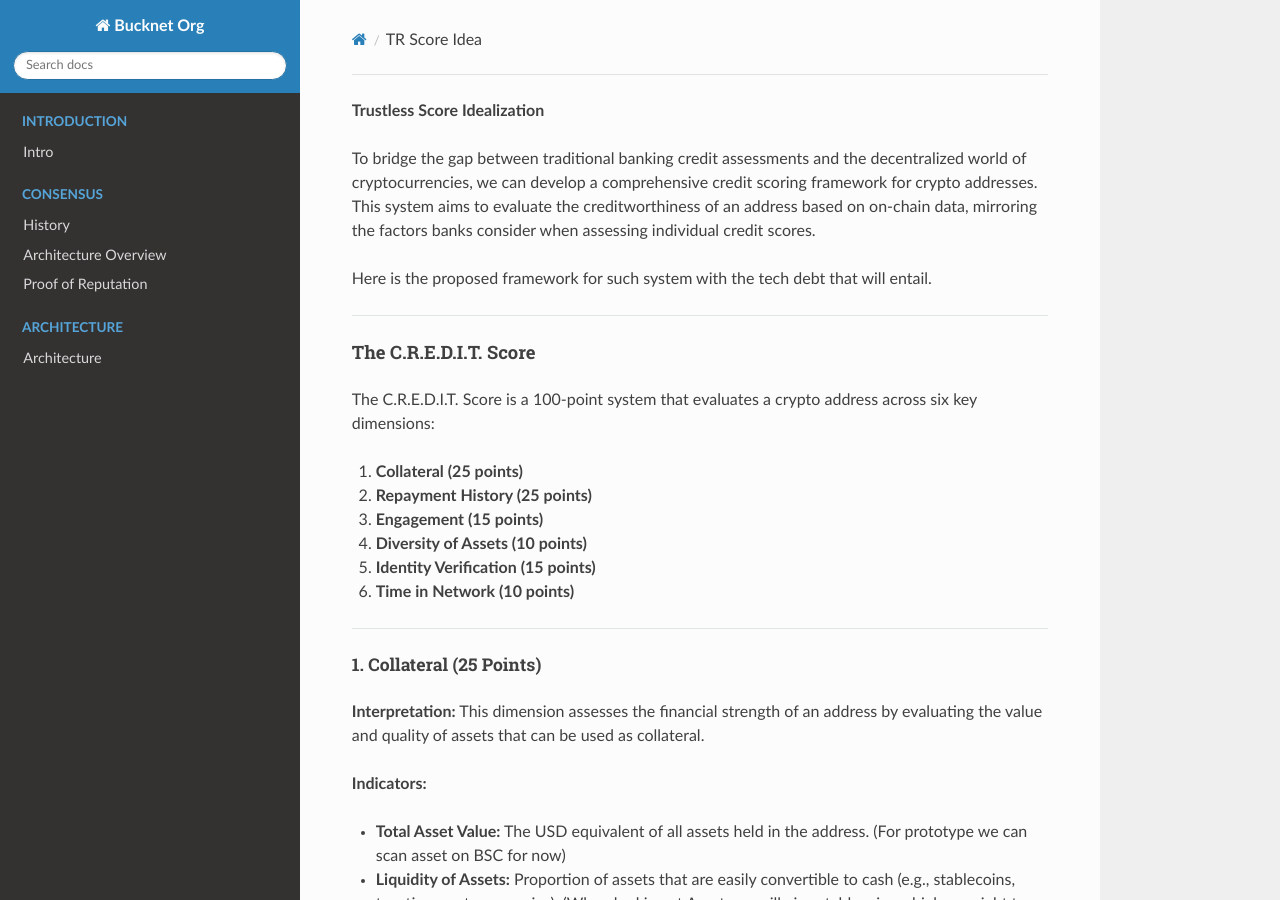
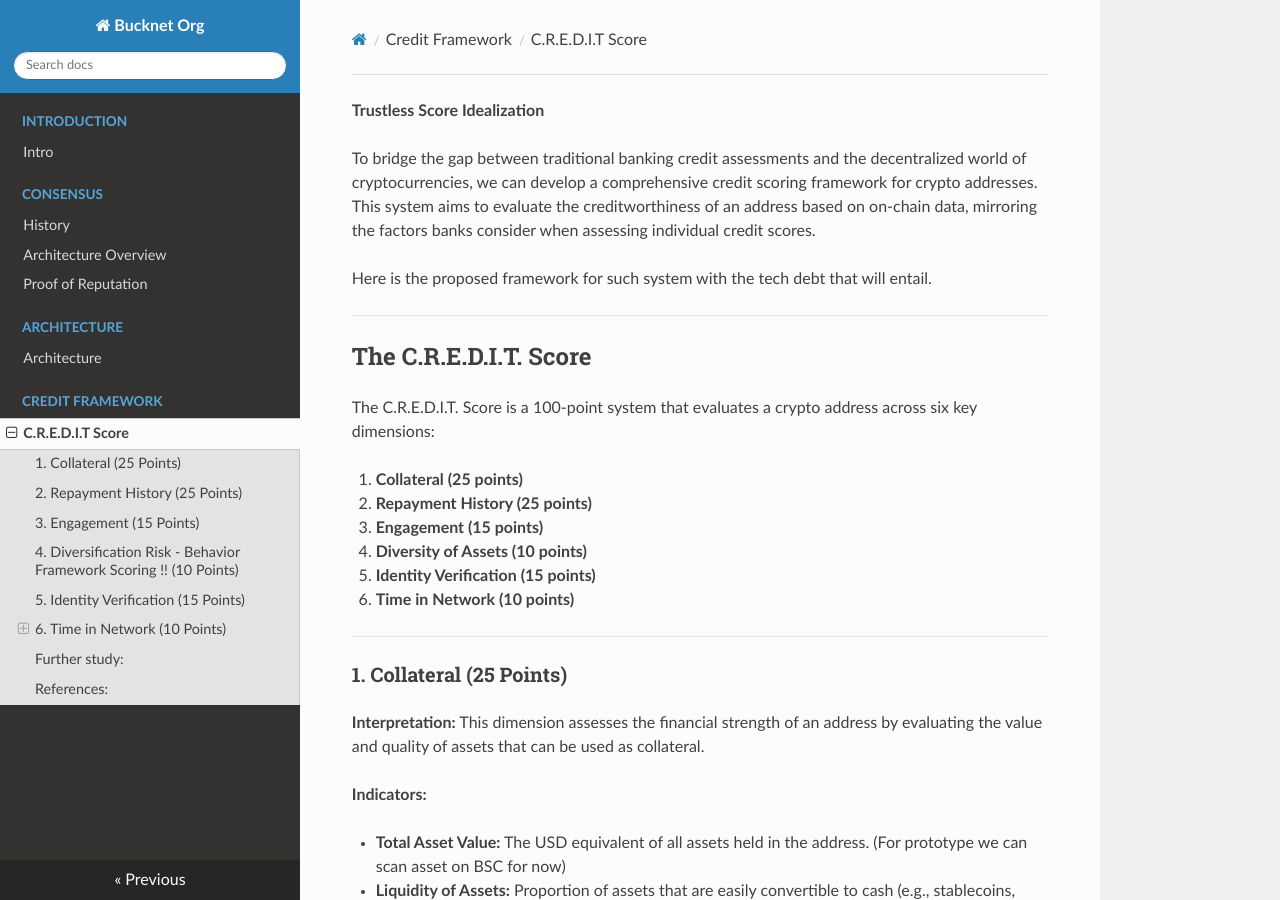
Before and after one commit to Bucknet-org/doc, an MkDocs documentation site: the page built from docs/credit/credit_framework.md, in a window 1280 px wide and 900 px high. Built offline with MkDocs 1.6.1, drawn with Linux system fonts in a browser that asks for light colours; nearby versions of some CDN libraries.

Commit message:
add C.R.E.D.I.T score

```diff
--- a/docs/Credit_Framework.md
+++ b/docs/credit/credit_framework.md
@@ -11,7 +11,7 @@ Here is the proposed framework for such system with the tech debt that will enta
 
 ---
 
-### **The C.R.E.D.I.T. Score**
+# **The C.R.E.D.I.T. Score**
 
 The C.R.E.D.I.T. Score is a 100-point system that evaluates a crypto address across six key dimensions:
 
@@ -24,7 +24,7 @@ The C.R.E.D.I.T. Score is a 100-point system that evaluates a crypto address acr
 
 ---
 
-#### **1. Collateral (25 Points)**
+## **1. Collateral (25 Points)**
 
 **Interpretation:** This dimension assesses the financial strength of an address by evaluating the value and quality of assets that can be used as collateral.
 
@@ -49,7 +49,7 @@ The C.R.E.D.I.T. Score is a 100-point system that evaluates a crypto address acr
 
 ---
 
-#### **2. Repayment History (25 Points)**
+## **2. Repayment History (25 Points)**
 
 **Interpretation:** This dimension examines the address's history of fulfilling financial obligations, similar to payment history in traditional credit scoring. However, since most of lending protocols are using overcollaterize model, we can only fault them if we can detect liquidation and debt utilization as debt repayment is handle by protocol conversion rate (token-collaterized token)
 
@@ -65,7 +65,7 @@ The C.R.E.D.I.T. Score is a 100-point system that evaluates a crypto address acr
 
 ---
 
-#### **3. Engagement (15 Points)**
+## **3. Engagement (15 Points)**
 
 **Interpretation:** Measures the address's active participation in the crypto ecosystem, indicating experience and reliability.
 
@@ -87,7 +87,7 @@ The C.R.E.D.I.T. Score is a 100-point system that evaluates a crypto address acr
 
 ---
 
-#### **4. Diversification Risk - Behavior Framework Scoring !! (10 Points)**
+## **4. Diversification Risk - Behavior Framework Scoring !! (10 Points)**
 
 **Interpretation:** Assesses the address's asset diversification, reflecting sound investment strategies and risk management.
 
@@ -102,7 +102,7 @@ The C.R.E.D.I.T. Score is a 100-point system that evaluates a crypto address acr
 
 ---
 
-#### **5. Identity Verification (15 Points)**
+## **5. Identity Verification (15 Points)**
 
 **Interpretation:** Establishes the credibility of the address through identity proofs and reputation systems.
 
@@ -119,7 +119,7 @@ The C.R.E.D.I.T. Score is a 100-point system that evaluates a crypto address acr
 
 ---
 
-#### **6. Time in Network (10 Points)**
+## **6. Time in Network (10 Points)**
 
 **Interpretation:** Considers the longevity and consistency of the address's activity in the blockchain network.
 
--- a/mkdocs.yml
+++ b/mkdocs.yml
@@ -14,6 +14,9 @@ nav:
   - Architecture:
     - Architecture: architecture/architecture.md
 
+  - Credit Framework:
+    - C.R.E.D.I.T Score: credit/credit_framework.md
+
 theme:
   name: readthedocs
   highlightjs: true
```
